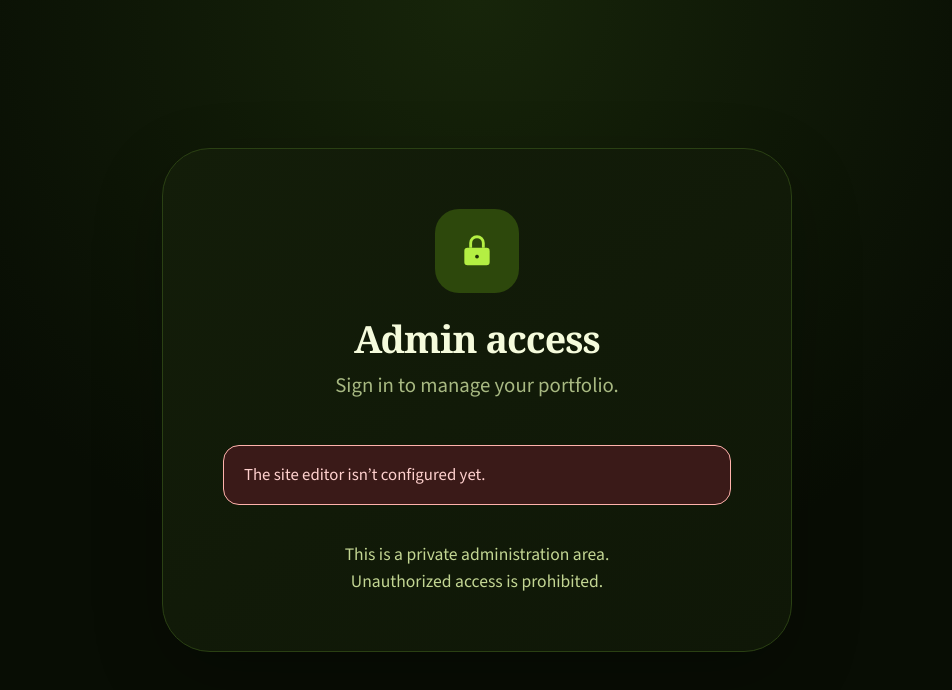
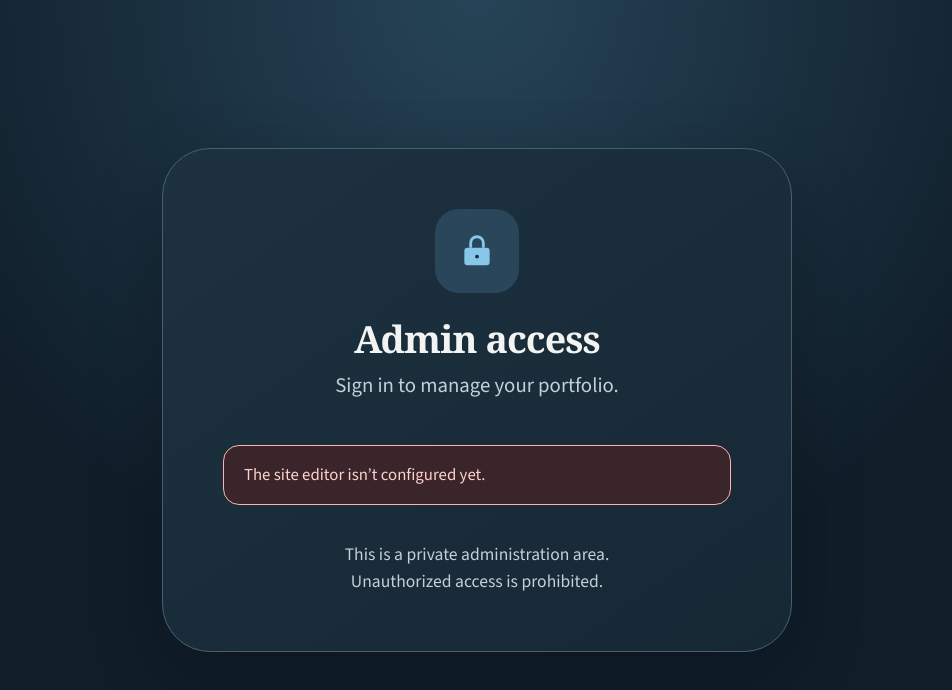
Before and after one commit to SamuelKhawsigan/Portfolio, an Astro site: page /admin/login in a window 1280 px wide. Shown: the whole page, without its empty margins (163-1115 px from the left). Built offline with nearby package versions, Linux system fonts and the light colour scheme; Astro itself is replaced by a stand-in of ours; no server answers.

Commit message:
Restore CMS palette on admin login

```diff
--- a/src/pages/admin/login.astro
+++ b/src/pages/admin/login.astro
@@ -40,19 +40,19 @@ if (supabase && Astro.request.method === 'POST') {
   <title>Admin login</title>
   <meta name="robots" content="noindex, nofollow"/>
   <style>
-    :root{--bg:#080d04;--pane:#111a08;--ink:#f5fbdc;--muted:#a8b982;--accent:#b4ef43;--accent-deep:#34520e;--line:#2a4013;--danger:#ffaca7;--danger-bg:#3a1a18;--sans:'Source Sans 3',system-ui,sans-serif;--mono:'JetBrains Mono',ui-monospace,monospace}
-    *{box-sizing:border-box}html{background:var(--bg);color-scheme:dark}body{margin:0;min-height:100vh;padding:1.5rem;background:radial-gradient(circle at 50% 0%,#17250a 0,transparent 38rem),var(--bg);color:var(--ink);font:1rem/1.5 var(--sans);display:grid;place-items:center}
-    .card{width:min(100%,630px);padding:3.75rem 3.75rem 3.5rem;border:1px solid var(--line);border-radius:3rem;background:linear-gradient(145deg,#131d09,#0f1707);box-shadow:0 24px 70px #0000003d;text-align:center}
-    .lock{display:grid;place-items:center;width:84px;height:84px;margin:0 auto 1.65rem;border-radius:24px;background:#2d480c;color:var(--accent)}.lock svg{width:38px;height:38px}
+    :root{--bg:#101e2a;--pane:#1a2c3a;--ink:#f1f4f2;--muted:#c3d1d8;--accent:#88c6ea;--accent-deep:#456170;--line:#456170;--danger:#f2a7a1;--danger-bg:#3a252b;--sans:'Source Sans 3',system-ui,sans-serif;--mono:'JetBrains Mono',ui-monospace,monospace}
+    *{box-sizing:border-box}html{background:var(--bg);color-scheme:dark}body{margin:0;min-height:100vh;padding:1.5rem;background:radial-gradient(circle at 50% 0%,#264457 0,transparent 38rem),var(--bg);color:var(--ink);font:1rem/1.5 var(--sans);display:grid;place-items:center}
+    .card{width:min(100%,630px);padding:3.75rem 3.75rem 3.5rem;border:1px solid var(--line);border-radius:3rem;background:linear-gradient(145deg,#1d3140,#172835);box-shadow:0 24px 70px #0000003d;text-align:center}
+    .lock{display:grid;place-items:center;width:84px;height:84px;margin:0 auto 1.65rem;border-radius:24px;background:#29465a;color:var(--accent)}.lock svg{width:38px;height:38px}
     h1{margin:0;color:var(--ink);font:600 2.35rem/1.08 Georgia,'Times New Roman',serif;letter-spacing:-.025em}.lede{margin:.65rem 0 2.75rem;color:var(--muted);font-size:1.3rem}
-    .field{text-align:left;margin-bottom:1.55rem}.field label{display:block;margin:0 0 .5rem;color:#d9e8ae;font-size:1rem;font-weight:600}input{width:100%;min-height:76px;padding:0 1.25rem;border:1px solid var(--accent-deep);border-radius:1rem;background:#0c1206;color:var(--ink);font:1.25rem var(--sans);transition:border-color 160ms ease,box-shadow 160ms ease}input::placeholder{color:#879568}input:focus-visible{border-color:var(--accent);outline:0;box-shadow:0 0 0 3px #b4ef4330}
-    button{display:flex;align-items:center;justify-content:center;gap:.75rem;width:100%;min-height:74px;margin-top:2rem;padding:.8rem 1.25rem;border:1px solid var(--accent);border-radius:999px;background:var(--accent);color:#0b1204;font:600 1.25rem var(--sans);cursor:pointer;transition:transform 160ms ease,background-color 160ms ease,box-shadow 160ms ease}button::after{content:'→';font-size:1.8rem;line-height:0}button:hover{background:#c9f969;transform:translateY(-2px);box-shadow:0 10px 26px #b4ef4326}button:focus-visible{outline:3px solid #efffc6;outline-offset:3px}.err{margin:0 0 2.25rem;padding:1rem 1.25rem;border:1px solid #ffb2ac;border-radius:1rem;background:var(--danger-bg);color:#ffd1ce;text-align:left;font-size:1.05rem}.notice{margin:2.25rem 0 0;color:#c3d693;font-size:1.1rem;line-height:1.55}
+    .field{text-align:left;margin-bottom:1.55rem}.field label{display:block;margin:0 0 .5rem;color:#dce8ee;font-size:1rem;font-weight:600}input{width:100%;min-height:76px;padding:0 1.25rem;border:1px solid var(--accent-deep);border-radius:1rem;background:#101e2a;color:var(--ink);font:1.25rem var(--sans);transition:border-color 160ms ease,box-shadow 160ms ease}input::placeholder{color:#92a9b5}input:focus-visible{border-color:var(--accent);outline:0;box-shadow:0 0 0 3px #88c6ea30}
+    button{display:flex;align-items:center;justify-content:center;gap:.75rem;width:100%;min-height:74px;margin-top:2rem;padding:.8rem 1.25rem;border:1px solid var(--accent);border-radius:999px;background:var(--accent);color:#172c39;font:600 1.25rem var(--sans);cursor:pointer;transition:transform 160ms ease,background-color 160ms ease,box-shadow 160ms ease}button::after{content:'→';font-size:1.8rem;line-height:0}button:hover{background:#b2dcf2;transform:translateY(-2px);box-shadow:0 10px 26px #88c6ea26}button:focus-visible{outline:3px solid #d9f1ff;outline-offset:3px}.err{margin:0 0 2.25rem;padding:1rem 1.25rem;border:1px solid #ffb2ac;border-radius:1rem;background:var(--danger-bg);color:#ffd1ce;text-align:left;font-size:1.05rem}.notice{margin:2.25rem 0 0;color:var(--muted);font-size:1.1rem;line-height:1.55}
     @media(max-width:600px){body{padding:1rem}.card{padding:2.5rem 1.5rem;border-radius:2rem}h1{font-size:2rem}.lede{font-size:1.1rem;margin-bottom:2rem}input{min-height:62px;font-size:1.1rem}button{min-height:62px;font-size:1.1rem}}
   </style>
 </head>
 <body>
   <div class="card">
-    <div class="lock" aria-hidden="true"><svg viewBox="0 0 24 24" fill="none" stroke="currentColor" stroke-width="1.8"><rect x="4" y="10" width="16" height="11" rx="2" fill="currentColor" stroke="none"/><path d="M8 10V7a4 4 0 0 1 8 0v3"/><circle cx="12" cy="15.5" r="1.2" fill="#203306" stroke="none"/></svg></div>
+    <div class="lock" aria-hidden="true"><svg viewBox="0 0 24 24" fill="none" stroke="currentColor" stroke-width="1.8"><rect x="4" y="10" width="16" height="11" rx="2" fill="currentColor" stroke="none"/><path d="M8 10V7a4 4 0 0 1 8 0v3"/><circle cx="12" cy="15.5" r="1.2" fill="#172c39" stroke="none"/></svg></div>
     <h1>Admin access</h1>
     <p class="lede">Sign in to manage your portfolio.</p>
     {error && <div class="err" role="alert">{error}</div>}
```
